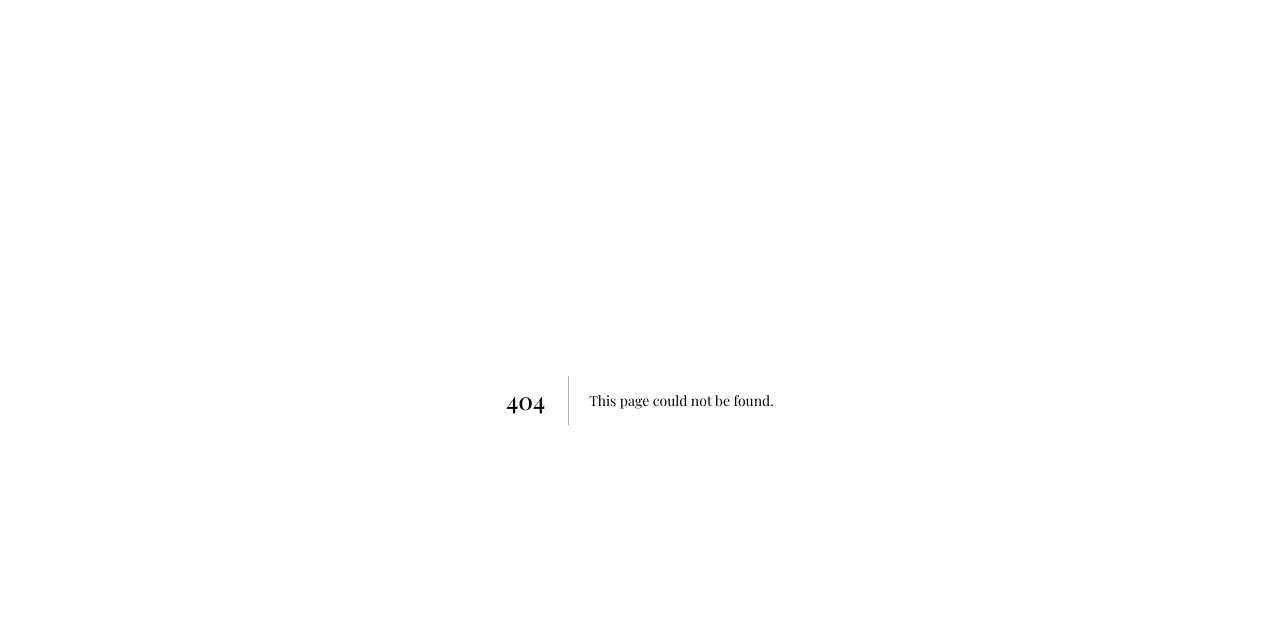
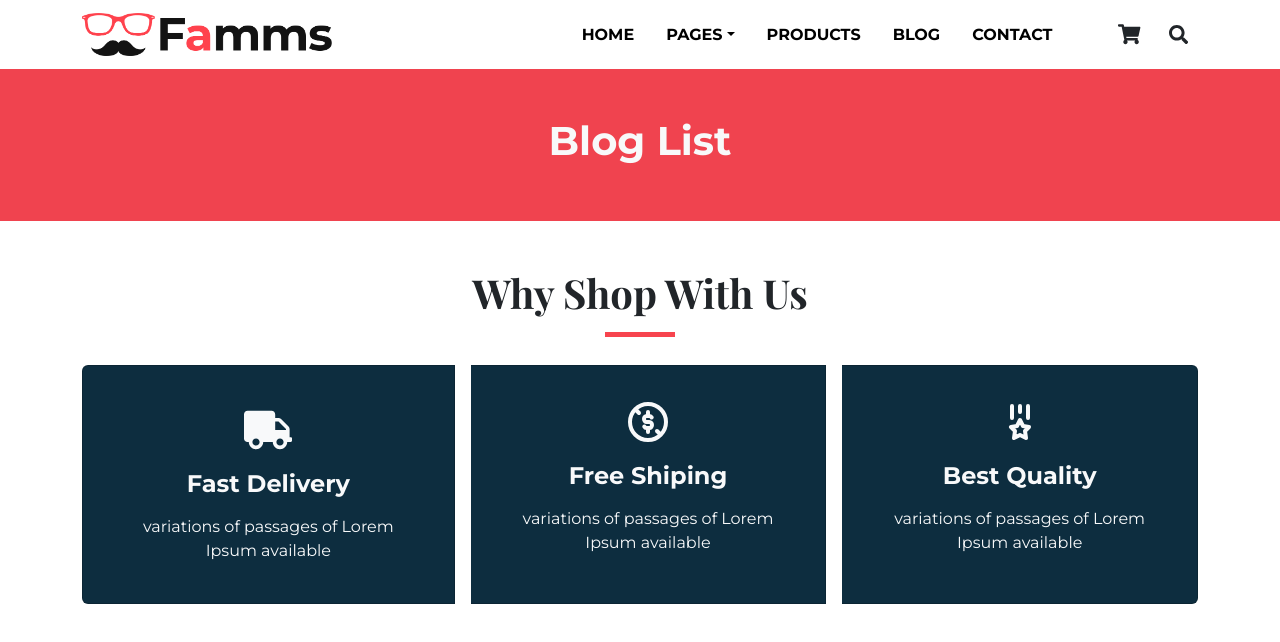
Before and after one commit to Obaadz/Famms-Template, a Next.js app: page /blog in a window 1280 px wide. Before the commit this address had no page. Shown: the top 642 px of the page. Built offline with nearby package versions, Linux system fonts and the light colour scheme.

Commit message:
Finish blog page

```diff
--- /dev/null
+++ b/components/blog_list/blog_list.module.css
@@ -0,0 +1,3 @@
+.blog {
+  background-color: #f0434f;
+}
--- /dev/null
+++ b/components/blog_list/index.tsx
@@ -0,0 +1,15 @@
+import { FC } from "react";
+import { Container } from "react-bootstrap";
+import styles from "./blog_list.module.css";
+
+const BlogList: FC = () => {
+  return (
+    <section className={styles.blog}>
+      <Container fluid="true" className="text-center py-5">
+        <h3 className="fs-1 fw-bolder text-light">Blog List</h3>
+      </Container>
+    </section>
+  );
+};
+
+export default BlogList;
--- /dev/null
+++ b/pages/blog.tsx
@@ -0,0 +1,15 @@
+import { FC } from "react";
+import MainLayout from "../layouts/MainLayout";
+import BlogList from "../components/blog_list";
+import WhyShopSection from "../components/why_shop";
+
+const Blog: FC = () => {
+  return (
+    <MainLayout>
+      <BlogList />
+      <WhyShopSection />
+    </MainLayout>
+  );
+};
+
+export default Blog;
```
